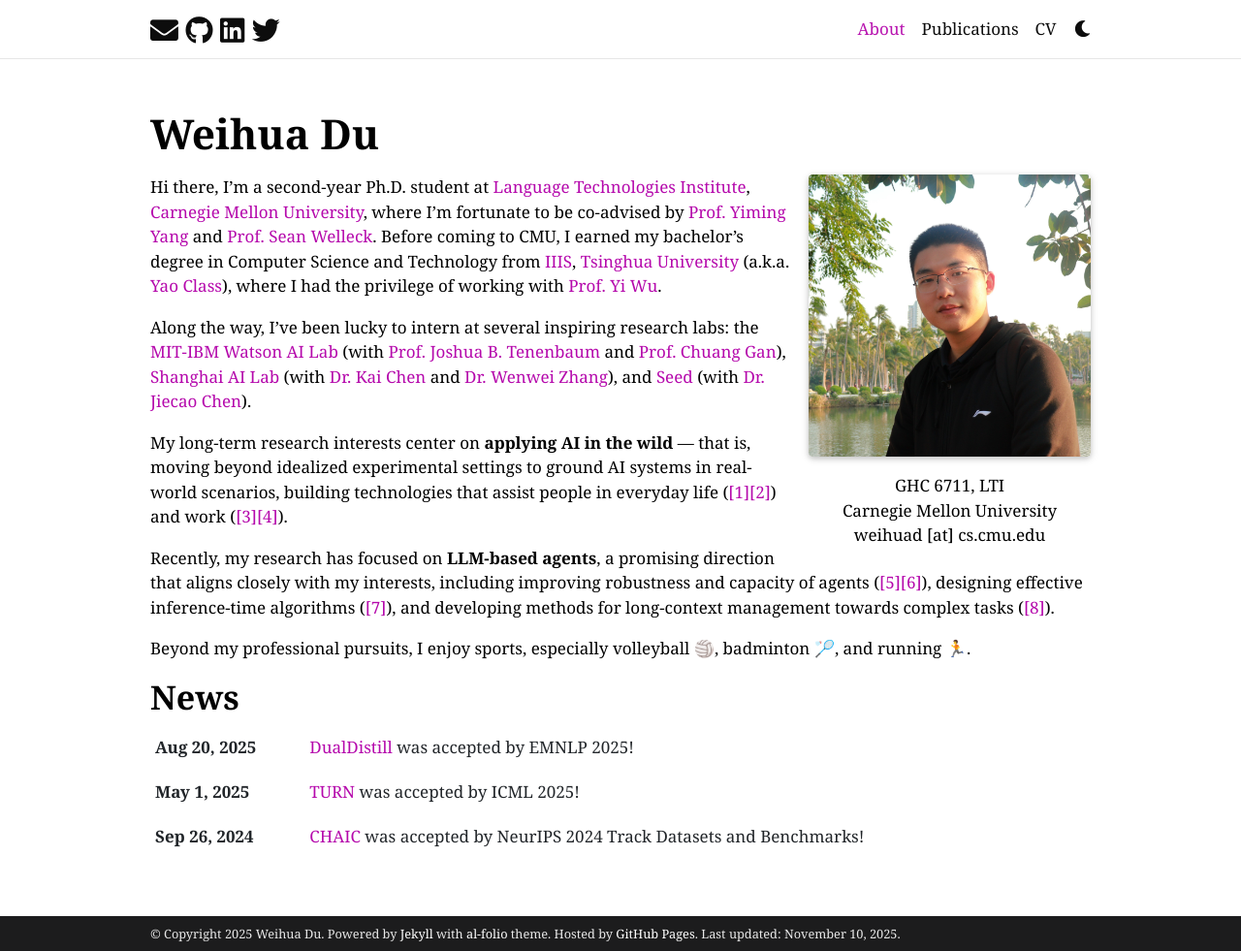
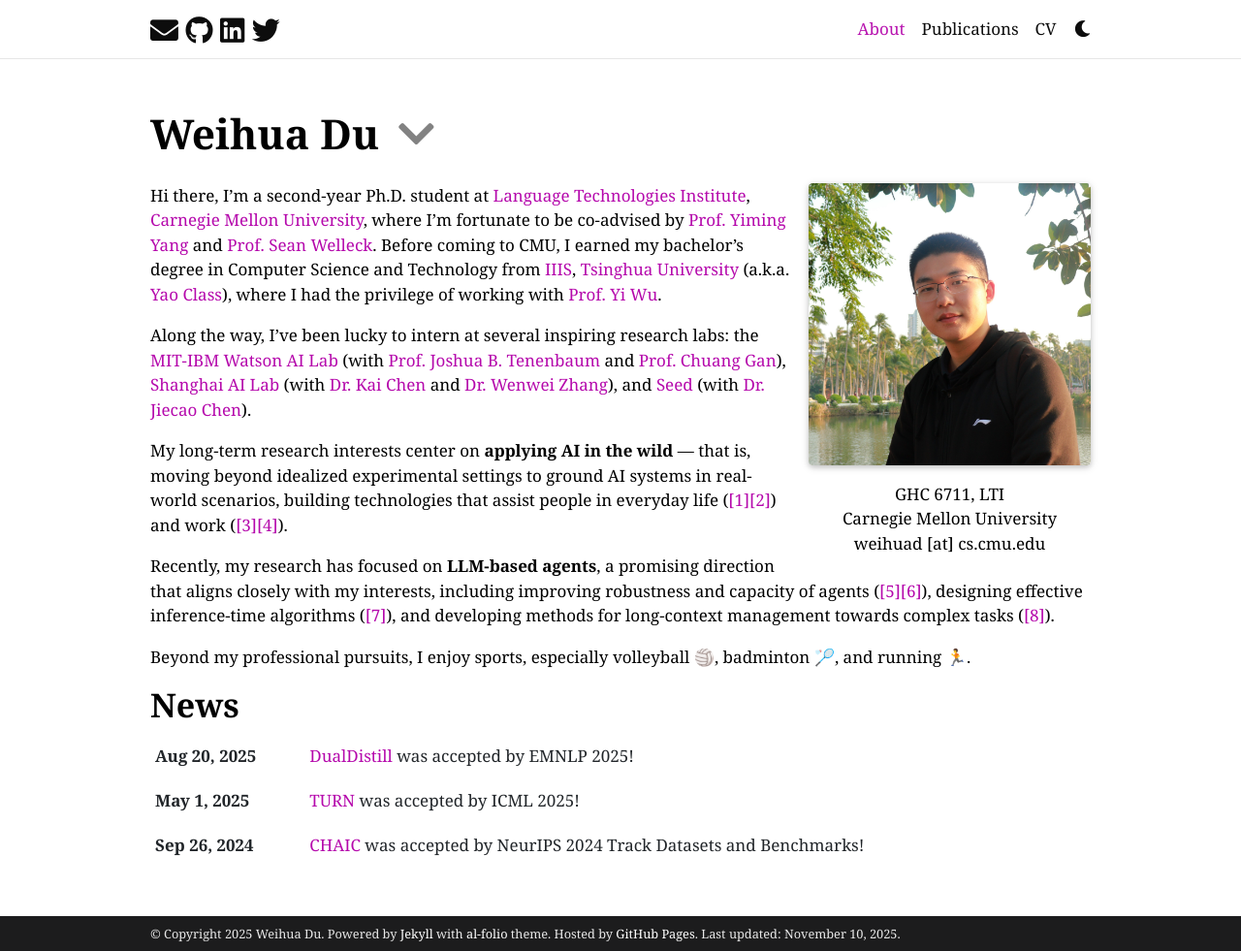
Before and after one commit to StigLidu/StigLidu.github.io, a Jekyll site: the page built from _pages/about.md, in a window 1280 px wide and 981 px high. Shown: the whole window at 97% size. Built offline with Jekyll 4.4.1, drawn with Linux system fonts in a browser that asks for light colours; full-size pictures stand in for the smaller copies a plugin makes; comment, search, counter and statistics services are not loaded; a style sheet for code colours, icons or effects is not loaded.

Commit message:
11/10 upd

```diff
--- a/_config.yml
+++ b/_config.yml
@@ -6,6 +6,7 @@
 first_name: Weihua
 middle_name:
 last_name: Du
+chinese_name: 杜伟桦 # Chinese name to display when clicking the arrow
 email: weihuad@cs.cmu.edu
 description: > # the ">" symbol means to ignore newlines until "footer_text:"
   The personal academic website of Weihua Du.
--- a/_layouts/about.html
+++ b/_layouts/about.html
@@ -6,8 +6,14 @@
       <div class="post">
         <header class="post-header">
           <h1 class="post-title">
-           {% if site.title == "blank" -%}<span class="font-weight-bold">{{ site.first_name }}<span class="font-weight-bold">{{ site.middle_name }} {{ site.last_name }}{%- else -%}{{ site.title }}{%- endif %}
+           {% if site.title == "blank" -%}<span class="font-weight-bold">{{ site.first_name }} {{ site.middle_name }} {{ site.last_name }}</span>{%- else -%}{{ site.title }}{%- endif %}
+           <span class="chinese-name-toggle" style="cursor: pointer; margin-left: 0.5rem; color: var(--global-text-color-light); transition: transform 0.3s ease;" onclick="toggleChineseName()">
+             <i class="fas fa-chevron-down"></i>
+           </span>
           </h1>
+          <div id="chinese-name" class="chinese-name-hidden" style="max-height: 0; overflow: hidden; transition: max-height 0.3s ease, margin 0.3s ease; margin-top: 0;">
+            <p class="desc" style="margin-top: 0.5rem; color: var(--global-text-color-light);">{{ site.chinese_name }}</p>
+          </div>
           <p class="desc">{{ page.subtitle }}</p>
         </header>
 
--- a/assets/js/common.js
+++ b/assets/js/common.js
@@ -22,3 +22,21 @@
         });
     }
 });
+
+// Toggle Chinese name
+function toggleChineseName() {
+    var chineseNameDiv = document.getElementById('chinese-name');
+    var toggleIcon = document.querySelector('.chinese-name-toggle i');
+
+    if (chineseNameDiv.classList.contains('chinese-name-hidden')) {
+        chineseNameDiv.classList.remove('chinese-name-hidden');
+        chineseNameDiv.style.maxHeight = '100px';
+        chineseNameDiv.style.marginTop = '0.5rem';
+        toggleIcon.style.transform = 'rotate(180deg)';
+    } else {
+        chineseNameDiv.classList.add('chinese-name-hidden');
+        chineseNameDiv.style.maxHeight = '0';
+        chineseNameDiv.style.marginTop = '0';
+        toggleIcon.style.transform = 'rotate(0deg)';
+    }
+}
```
